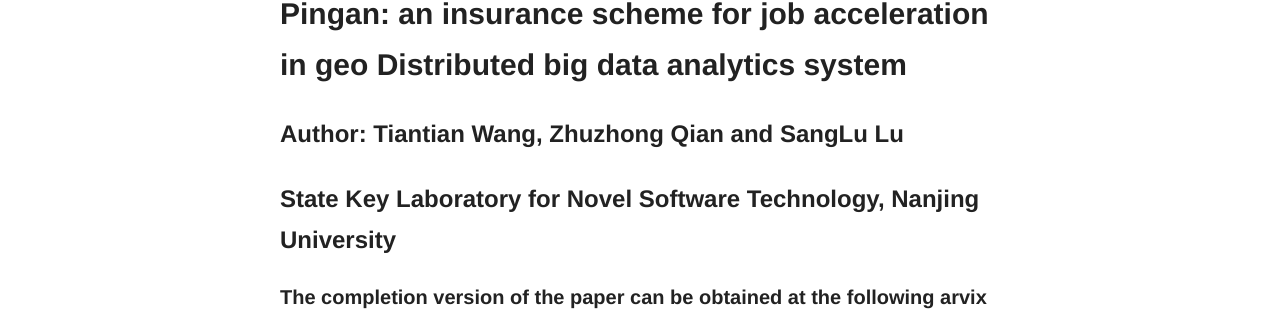
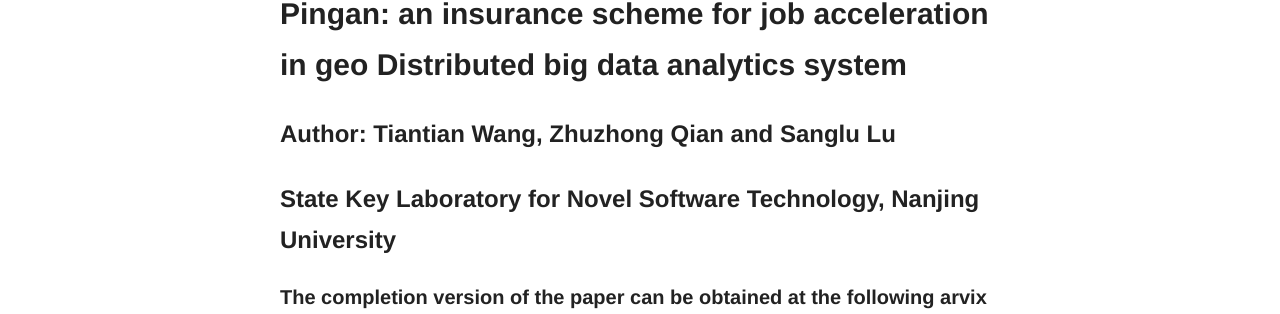
Before and after one commit to Sugeria/sugeria.github.io, a Jekyll site: the page built from _posts/2018-04-09-PingAn: An Insurance Scheme for Job Acceleration in Geo-distributed Big Data Analytics System.md, in a window 1280 px wide. Shown: the part 173-487 px from the top of the page. Built offline with Jekyll 4.4.1, drawn with Linux system fonts in a browser that asks for light colours; our own code applies the rules of GitHub Pages for plain Markdown files.

```diff
--- a/_posts/2018-04-09-PingAn: An Insurance Scheme for Job Acceleration in Geo-distributed Big Data Analytics System.md
+++ b/_posts/2018-04-09-PingAn: An Insurance Scheme for Job Acceleration in Geo-distributed Big Data Analytics System.md
@@ -1,7 +1,7 @@
 ---
 published: true
 ---
-## Author: Tiantian Wang, Zhuzhong Qian and SangLu Lu
+## Author: Tiantian Wang, Zhuzhong Qian and Sanglu Lu
 ## State Key Laboratory for Novel Software Technology, Nanjing University
 
 ### The completion version of the paper can be obtained at the following arvix link:
```
